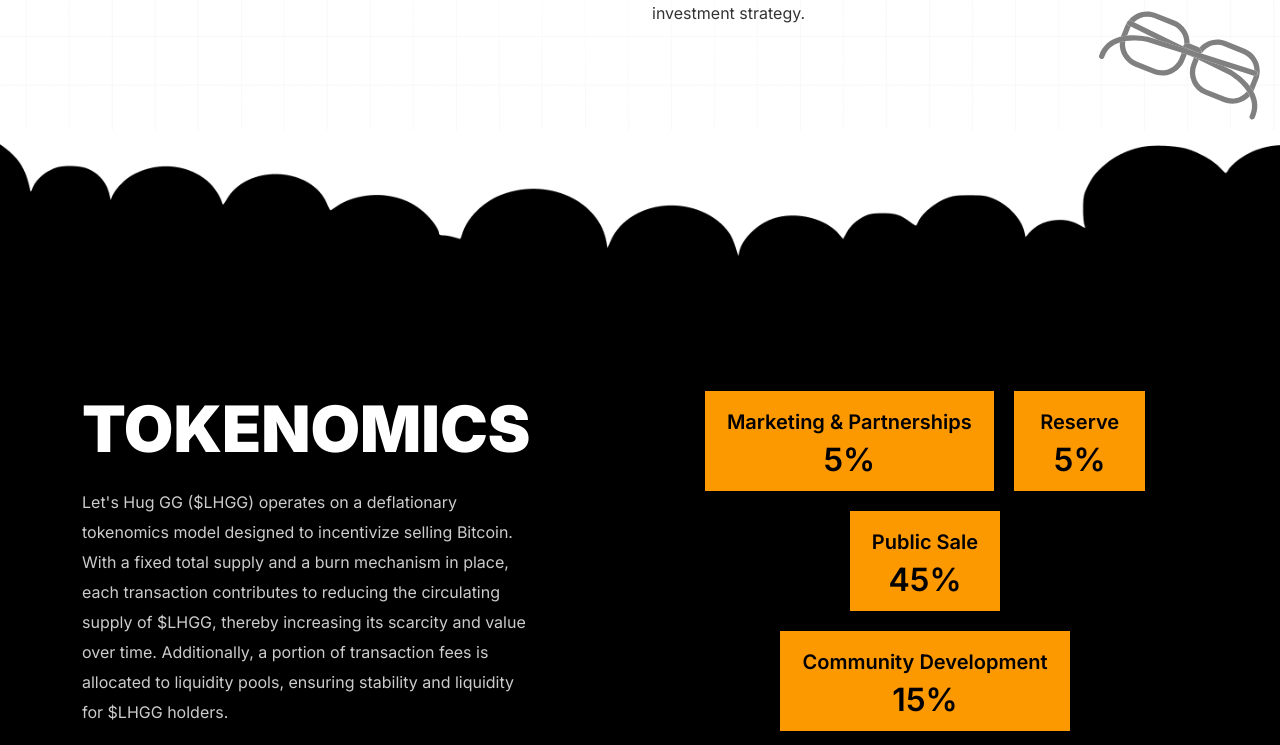
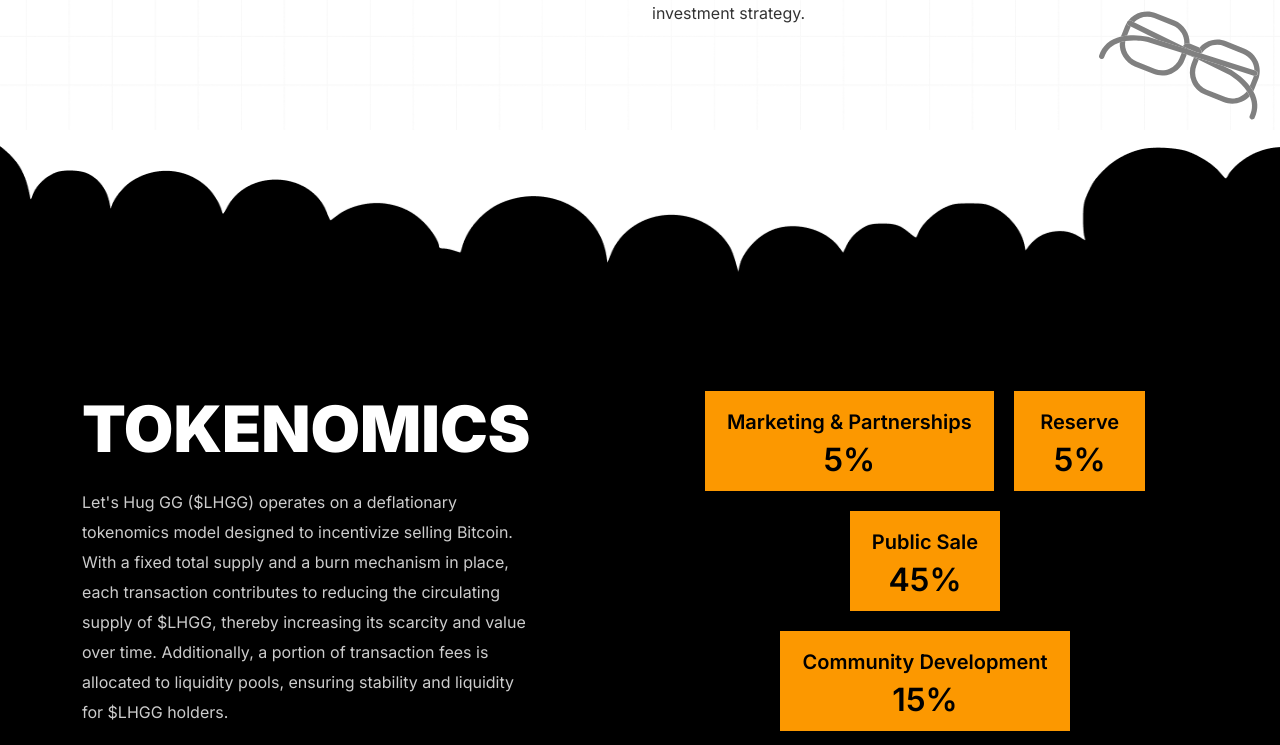
Before and after one commit to rinklepoonia/worldwide-protest, a React (Create React App) app: page / in a window 1280 px wide. Shown: the part 1840-2585 px from the top of the page. Built offline with nearby package versions, Linux system fonts and the light colour scheme; a web font is replaced by a local one.

Commit message:
apply bg_100% in token section

```diff
--- a/src/App.css
+++ b/src/App.css
@@ -318,7 +318,7 @@
 }
 
 .bg_100 {
-  background-size: 100%;
+  background-size: 100% 100%;
 }
 
 .py_30 {
```
